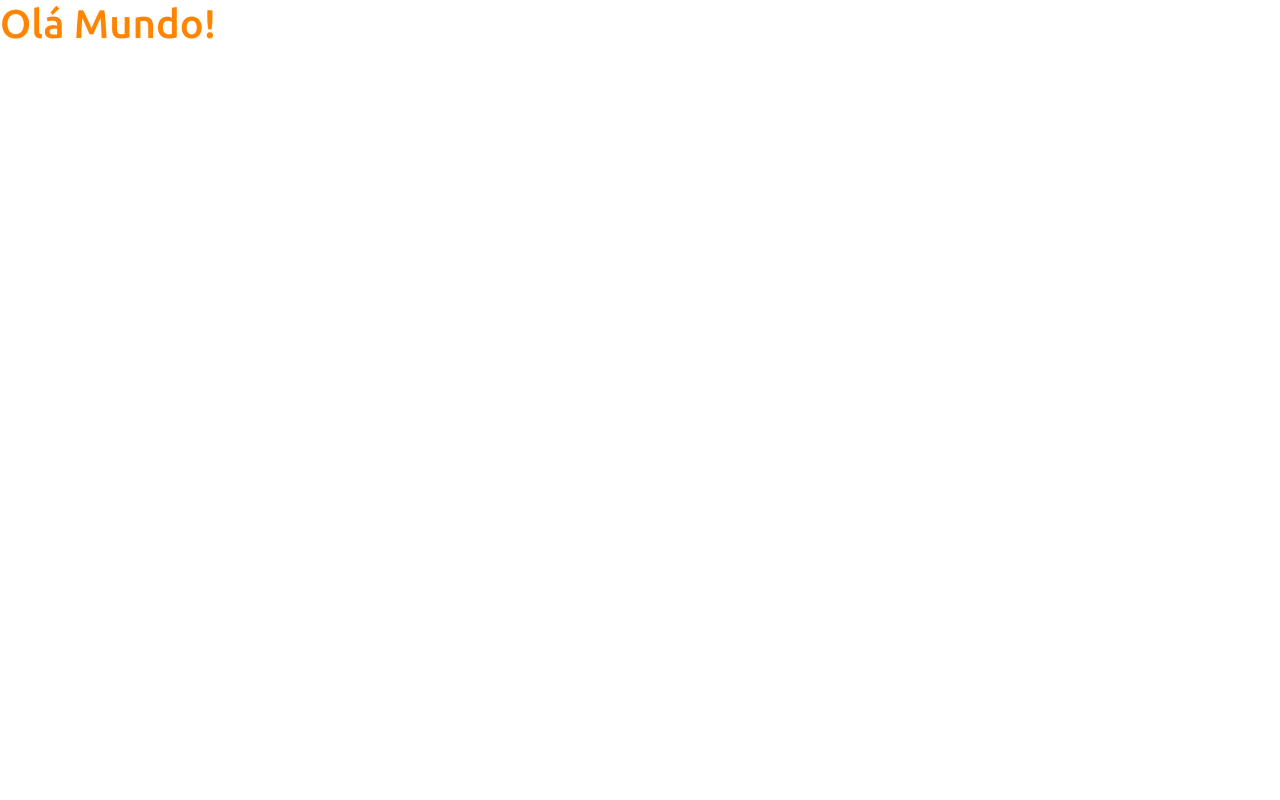
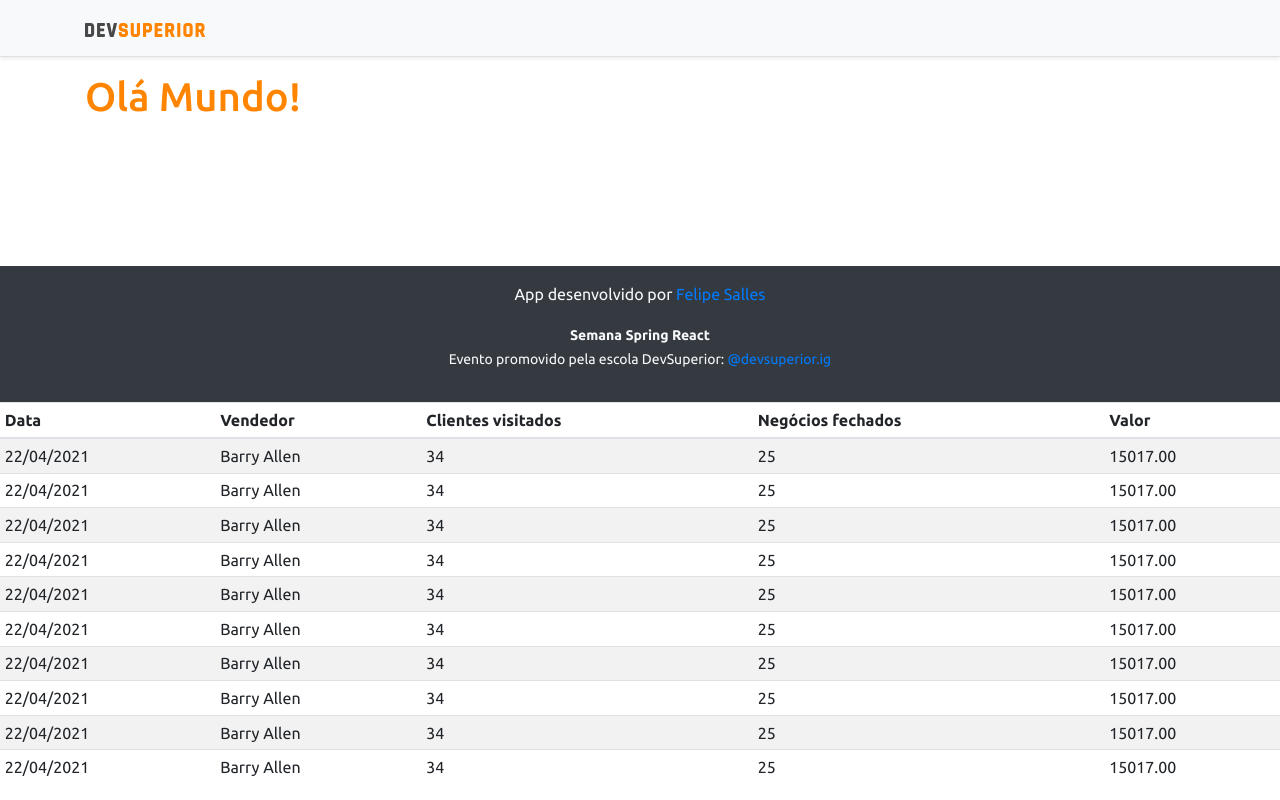
Before and after one commit to fsalles1988/projeto-sds3, a React (Create React App) app in the folder frontend/: page / in a window 1280 px wide. Built offline with nearby package versions, Linux system fonts and the light colour scheme.

Commit message:
Basic static components

```diff
--- a/frontend/src/App.tsx
+++ b/frontend/src/App.tsx
@@ -1,11 +1,17 @@
-
-
+import DataTable from "components/DataTable";
+import Footer from "components/Footer";
+import NavBar from "components/NavBar";
 
 function App() {
   return (
-    <div>
-     <h1 className="text-primary">Olá Mundo!</h1>
-    </div>
+    <>
+      <NavBar />
+      <div className="container">
+        <h1 className="text-primary">Olá Mundo!</h1>
+      </div>
+      <Footer></Footer>
+      <DataTable />
+    </>
   );
 }
 
--- /dev/null
+++ b/frontend/src/components/DataTable/index.tsx
@@ -0,0 +1,96 @@
+function DataTable() {
+    return (
+
+        <div className="table-responsive">
+            <table className="table table-striped table-sm">
+                <thead>
+                    <tr>
+                        <th>Data</th>
+                        <th>Vendedor</th>
+                        <th>Clientes visitados</th>
+                        <th>Negócios fechados</th>
+                        <th>Valor</th>
+                    </tr>
+                </thead>
+                <tbody>
+                    <tr>
+                        <td>22/04/2021</td>
+                        <td>Barry Allen</td>
+                        <td>34</td>
+                        <td>25</td>
+                        <td>15017.00</td>
+                    </tr>
+                    <tr>
+                        <td>22/04/2021</td>
+                        <td>Barry Allen</td>
+                        <td>34</td>
+                        <td>25</td>
+                        <td>15017.00</td>
+                    </tr>
+                    <tr>
+                        <td>22/04/2021</td>
+                        <td>Barry Allen</td>
+                        <td>34</td>
+                        <td>25</td>
+                        <td>15017.00</td>
+                    </tr>
+                    <tr>
+                        <td>22/04/2021</td>
+                        <td>Barry Allen</td>
+                        <td>34</td>
+                        <td>25</td>
+                        <td>15017.00</td>
+                    </tr>
+                    <tr>
+                        <td>22/04/2021</td>
+                        <td>Barry Allen</td>
+                        <td>34</td>
+                        <td>25</td>
+                        <td>15017.00</td>
+                    </tr>
+                    <tr>
+                        <td>22/04/2021</td>
+                        <td>Barry Allen</td>
+                        <td>34</td>
+                        <td>25</td>
+                        <td>15017.00</td>
+                    </tr>
+                    <tr>
+                        <td>22/04/2021</td>
+                        <td>Barry Allen</td>
+                        <td>34</td>
+                        <td>25</td>
+                        <td>15017.00</td>
+                    </tr>
+                    <tr>
+                        <td>22/04/2021</td>
+                        <td>Barry Allen</td>
+                        <td>34</td>
+                        <td>25</td>
+                        <td>15017.00</td>
+                    </tr>
+                    <tr>
+                        <td>22/04/2021</td>
+                        <td>Barry Allen</td>
+                        <td>34</td>
+                        <td>25</td>
+                        <td>15017.00</td>
+                    </tr>
+                    <tr>
+                        <td>22/04/2021</td>
+                        <td>Barry Allen</td>
+                        <td>34</td>
+                        <td>25</td>
+                        <td>15017.00</td>
+                    </tr>
+
+                </tbody>
+            </table>
+        </div>
+
+
+
+    );
+}
+
+export default DataTable;
--- /dev/null
+++ b/frontend/src/components/Footer/index.tsx
@@ -0,0 +1,17 @@
+function Footer() {
+    return (
+
+        <footer className="footer mt-auto py-3 bg-dark">
+            <div className="container">
+                <p className="text-light">App desenvolvido por <a href="https://github.com/fsalles1988" target="_blank" rel="noreferrer">Felipe Salles</a></p>
+                <p className="text-light"><small><strong>Semana Spring React</strong><br />
+                    Evento promovido pela escola DevSuperior: <a href="https://instagram.com/devsuperior.ig" target="_blank" rel="noreferrer">@devsuperior.ig</a></small></p>
+            </div>
+        </footer>
+
+
+
+    );
+}
+
+export default Footer;
--- /dev/null
+++ b/frontend/src/components/NavBar/index.tsx
@@ -0,0 +1,16 @@
+import ImgDsDark from 'assets/img/ds-dark.svg';
+
+function NavBar() {
+    return (
+        <div className="d-flex flex-column flex-md-row align-items-center p-3 px-md-4 mb-3 bg-light border-bottom shadow-sm">
+        <div className="container">
+          <nav className="my-2 my-md-0 mr-md-3">
+            <img src={ImgDsDark} alt="DevSuperior" width="120" />
+          </nav>
+        </div>
+      </div>
+
+    );
+}
+
+export default NavBar;
```
Also changed, not shown: frontend/src/assets/img/ds-dark.svg (added).
